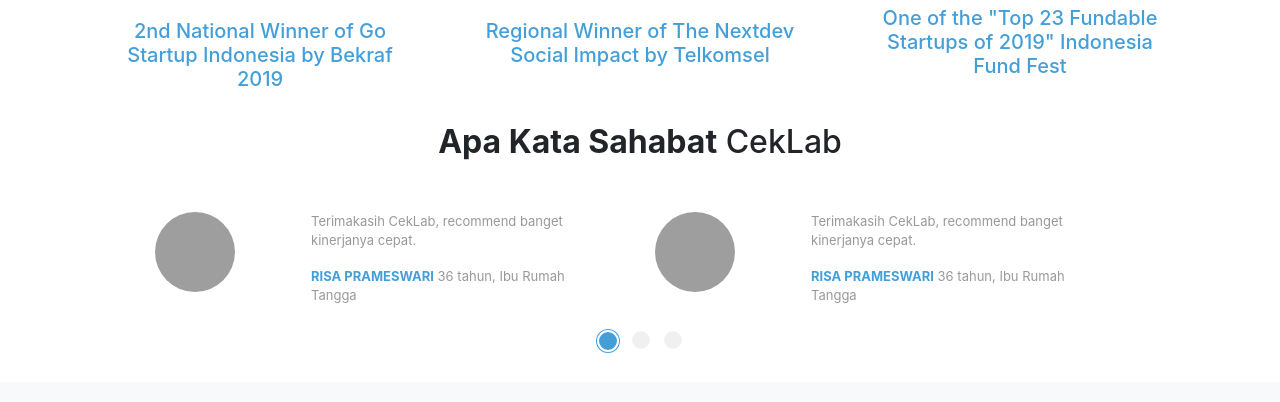
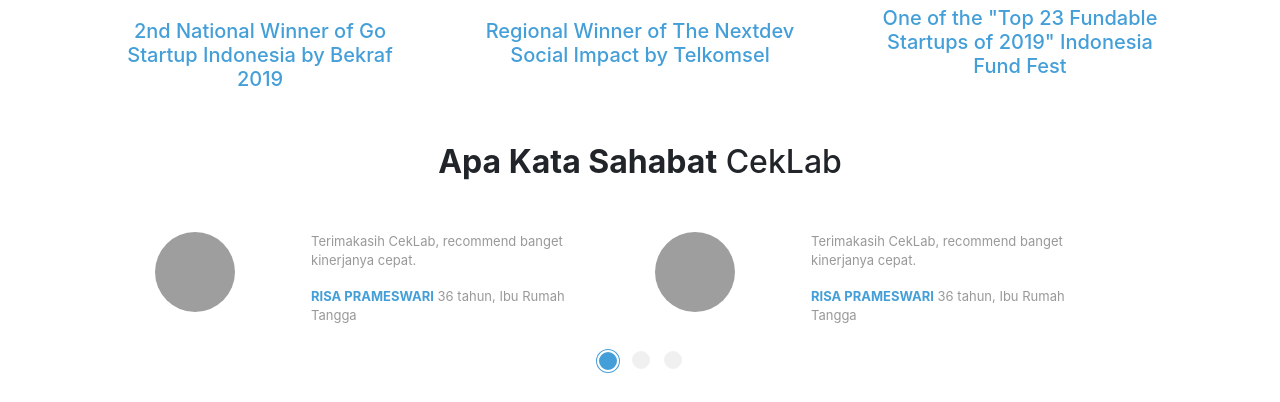
Before and after one commit to aliffrhn/Ceklab, a CodeIgniter app: page /ceklab/ in a window 1280 px wide. Shown: the part 1475-1877 px from the top of the page. Before the commit the page ends 1828 px from the top, so only its background shows below. Run offline with CodeIgniter, Linux system fonts and the light colour scheme; some libraries are stand-ins or nearby versions; grey boxes are pictures that could not be loaded.

Commit message:
add margin at carousel testimonial

```diff
--- a/application/views/LandingPage/LandingPage.php
+++ b/application/views/LandingPage/LandingPage.php
@@ -379,7 +379,7 @@
             </div>
         </div>
         <div class="row">
-            <div class="col-sm-12">
+            <div style="margin-top: 20px;" class="col-sm-12">
                 <h2 class="text-center"><b>Apa Kata Sahabat</b> CekLab</h2>
                 <div id="myCarousel" class="carousel slide" data-ride="carousel">
                     <!-- Carousel indicators -->
```
